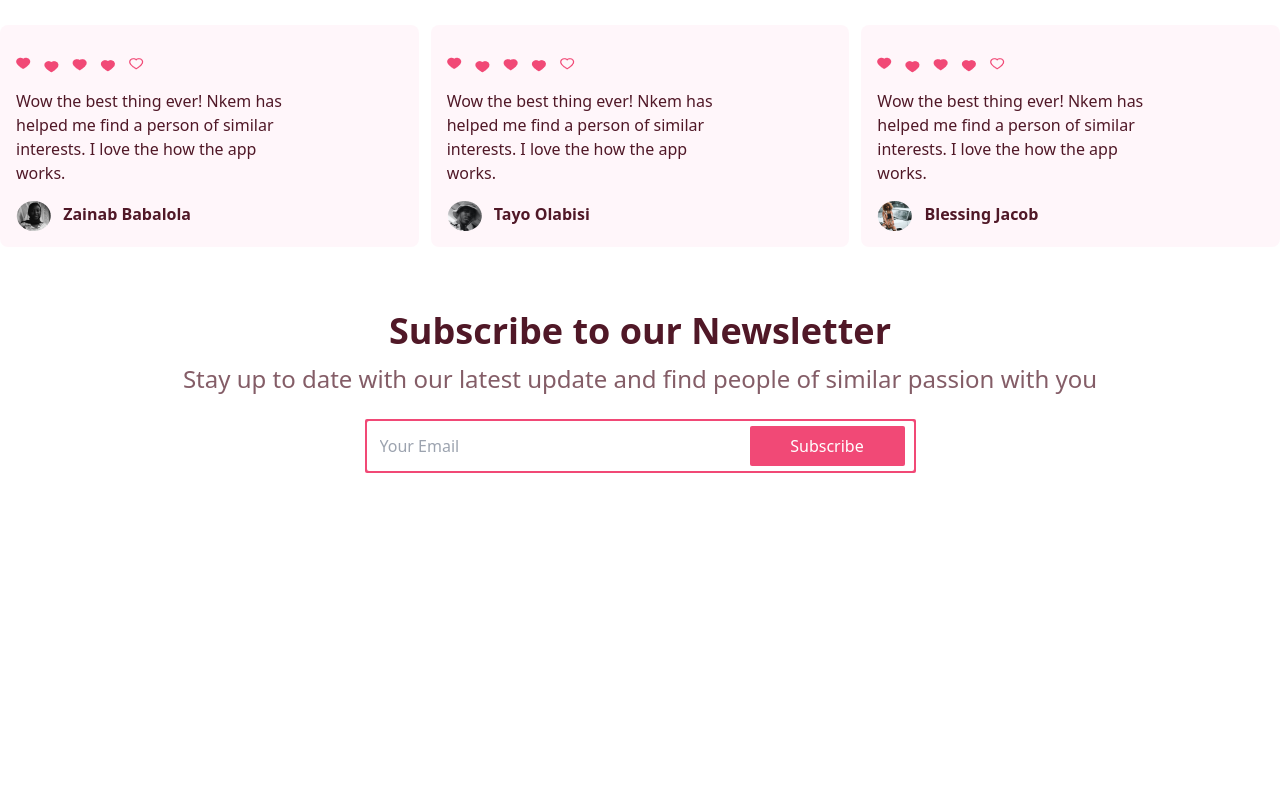
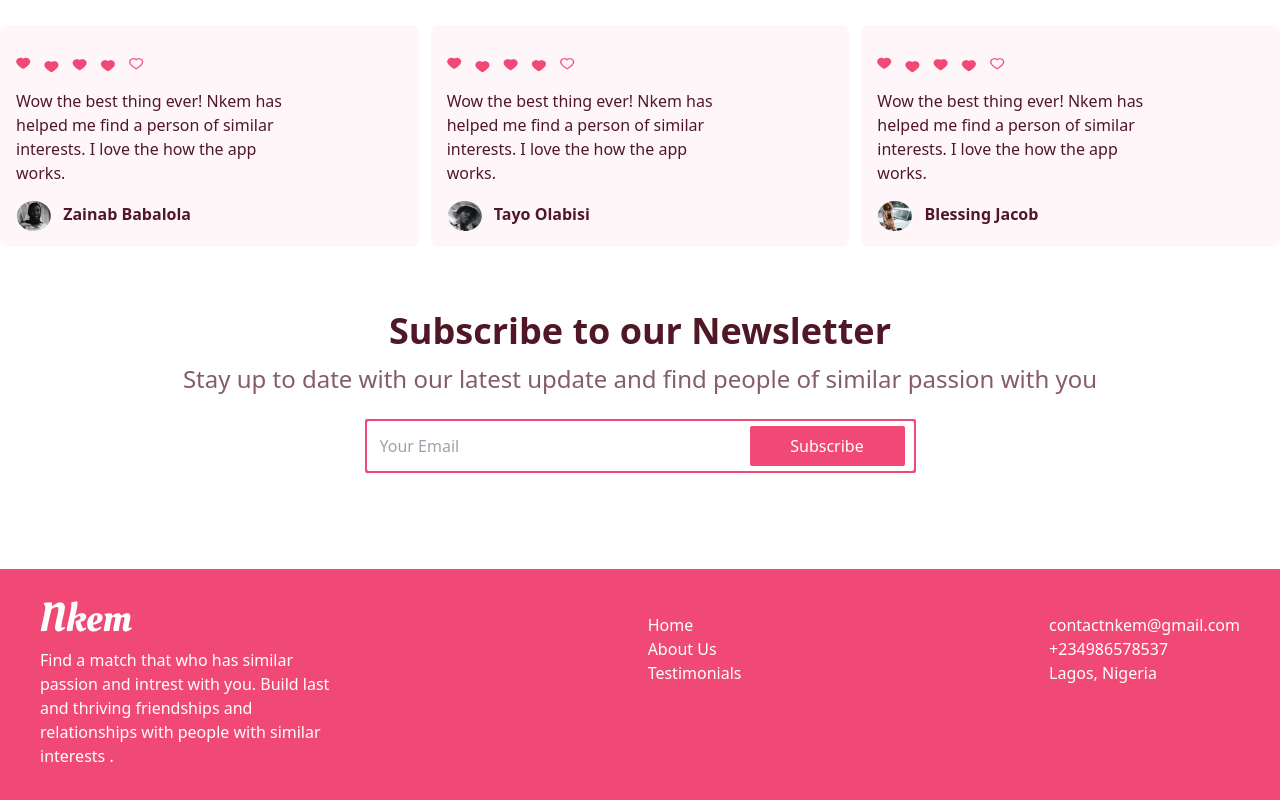
Before and after one commit to Terdanny1/Nkem, a website built with Parcel: page src/index.html in a window 1280 px wide. Shown: the part 1691-2491 px from the top of the page. Before the commit the page ends 2180 px from the top, so only its background shows below. Built offline with nearby package versions, Linux system fonts and the light colour scheme.

Commit message:
started the footer

```diff
--- a/src/index.html
+++ b/src/index.html
@@ -226,7 +226,43 @@
                             </div>
                         </div>
                     </section>
+                         <!-- End subscribe section -->
 
+                          <!-- Footer section -->
+
+                            <footer id="CTA" class="mx-auto mt-24">
+
+                                <div class="bg-[#F14976] lg:flex flex-row justify-between text-white">
+
+                                    <div class="my-8 mx-10">
+                                        <img src="./assets/Images/Nkem.png" alt="" class="">
+                                        <p class="mt-4 w-[300px]">Find a match that who has similar <br class="hidden lg:block"> passion and intrest with you. Build last <br class="hidden lg:block"> and thriving friendships and <br class="hidden lg:block"> relationships with people with similar <br class="hidden lg:block"> interests . </p>
+                                    </div>
+
+
+                                    <div class="my-8 mx-10 text-white">
+                                        <ul class="mt-3">
+                                            <li><a href="">Home</a></li>
+                                            <li><a href="">About Us</a></li>
+                                            <li><a href="">Testimonials</a></li>
+                                        </ul>
+                                    </div>
+
+
+                                    <div class="my-8 mx-10 text-white">
+                                        <ul class="mt-3">
+                                            <li><a href="">contactnkem@gmail.com</a></li>
+                                            <li><a href="">+234986578537</a></li>
+                                            <li><a href="">Lagos, Nigeria</a></li>
+                                        </ul>
+                                    </div>
+
+                                </div>
+
+
+
+
+                            </footer>
 
 
 
```
Also changed, not shown: src/assets/css/output.css.
